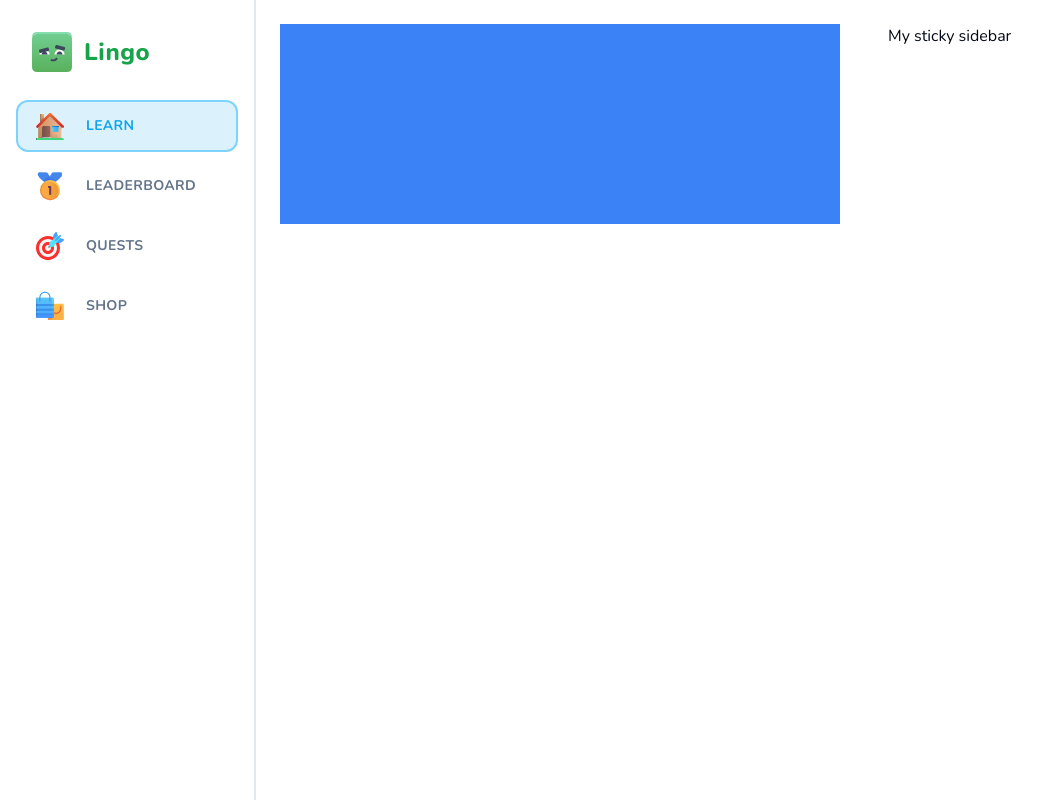
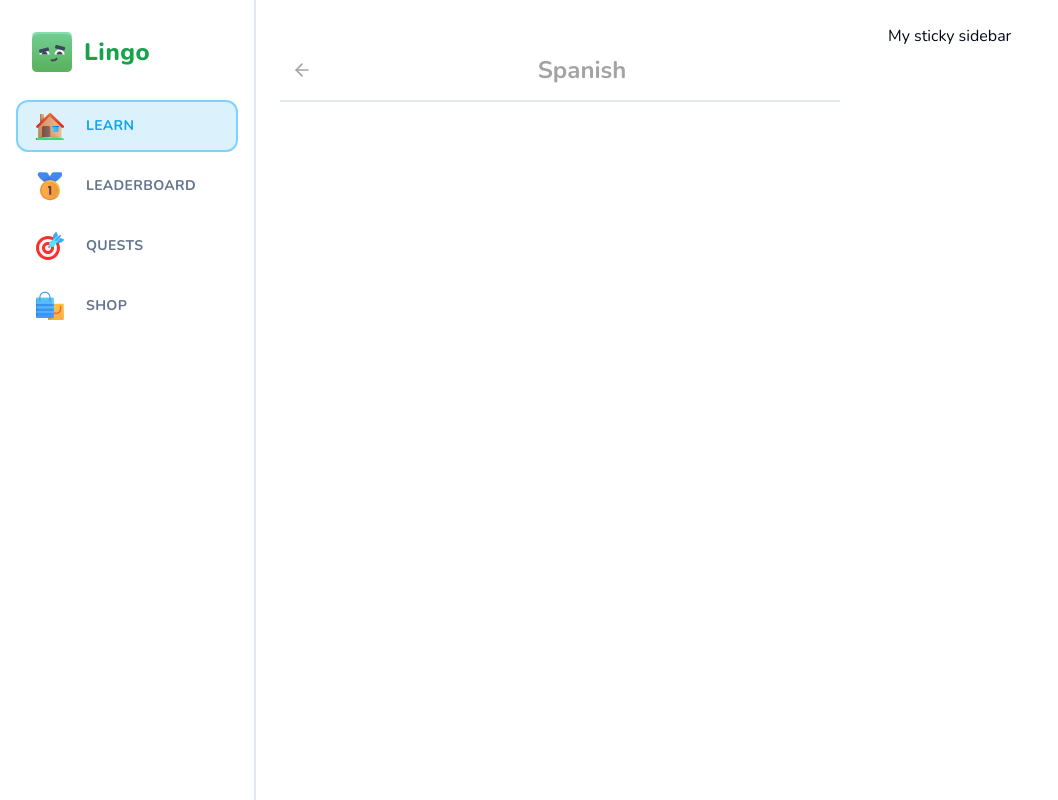
Before and after one commit to Luancss/next14-duolingo, a Next.js app: page /learn in a window 1280 px wide. Shown: the whole page, without its empty margins (0-1058 px from the left). Built offline with nearby package versions, Linux system fonts and the light colour scheme.

Commit message:
Add header component with courses button

```diff
--- /dev/null
+++ b/app/(main)/learn/header.tsx
@@ -0,0 +1,23 @@
+import { Button } from "@/components/ui/button";
+import { ArrowLeft } from "lucide-react";
+import Link from "next/link";
+
+type Props = {
+  title: string;
+}
+
+export const Header = ({
+  title
+} : Props) => {
+  return (
+    <div className="sticky top-0 bg-white pb-3 lg:pt-[28px] flex items-center justify-between border-b-2 mb-5 text-neutral-400 lg:z-50">
+      <Link href="/courses">
+      <Button variant="ghost" size="sm">
+        <ArrowLeft className="h-5 w-5 stroke-2 text-neutral-400"/>
+      </Button>
+      </Link>
+      <h1 className="text-2xl font-bold">{title}</h1>
+      <div/>
+    </div>
+  )
+}
--- a/app/(main)/learn/page.tsx
+++ b/app/(main)/learn/page.tsx
@@ -1,15 +1,16 @@
 import { FeedWrapper } from "@/components/feed-wrapper";
 import { StickyWrapper } from "@/components/sticky-wrapper";
+import { Header } from "./header";
 
-const page = () => {
+const LearnPage = () => {
   return (
     <div className="flex flex-row-reverse gap-[48px] px-6">
       <StickyWrapper>My sticky sidebar</StickyWrapper>
       <FeedWrapper>
-        <div className="h-[200px] w-full bg-blue-500"/>
+        <Header title="Spanish"/>
       </FeedWrapper>
     </div>
   );
 };
 
-export default page;
+export default LearnPage;
```
